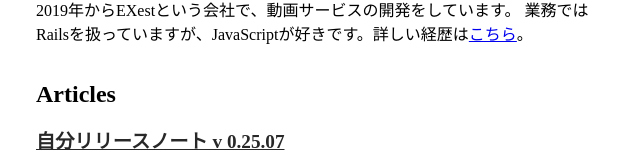
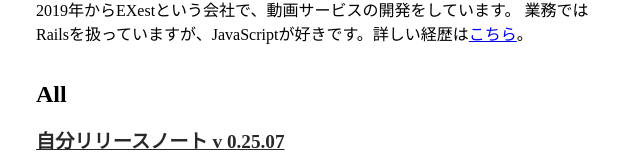
Before and after one commit to kenzo-tanaka/nextJsBlog, a Next.js app: page / in a window 1280 px wide. Shown: the part 275-437 px from the top of the page, without its empty margins (316-956 px from the left). Built offline with nearby package versions, Linux system fonts and the light colour scheme.

Commit message:
fix: Articles -> All

```diff
--- a/pages/index.tsx
+++ b/pages/index.tsx
@@ -35,7 +35,7 @@ const Home: NextPage<Props> = ({ allPostsData }) => {
       </p>
 
       <section className={`${utilStyles.headingMd} ${utilStyles.padding1px}`}>
-        <h2 className={utilStyles.headingLg}>Articles</h2>
+        <h2 className={utilStyles.headingLg}>All</h2>
         <ul className={utilStyles.list}>
           {allPostsData.map(({ slug, date, title, category }) => (
             <li className={utilStyles.listItem} key={slug}>
```
